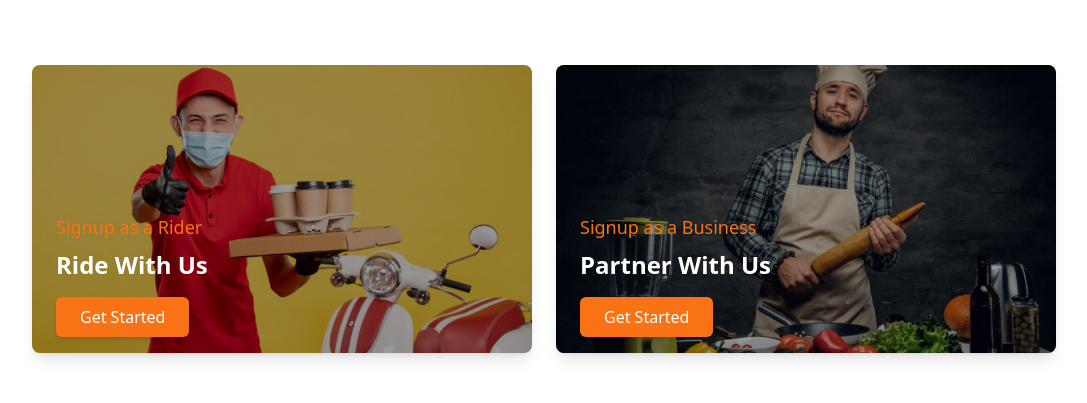
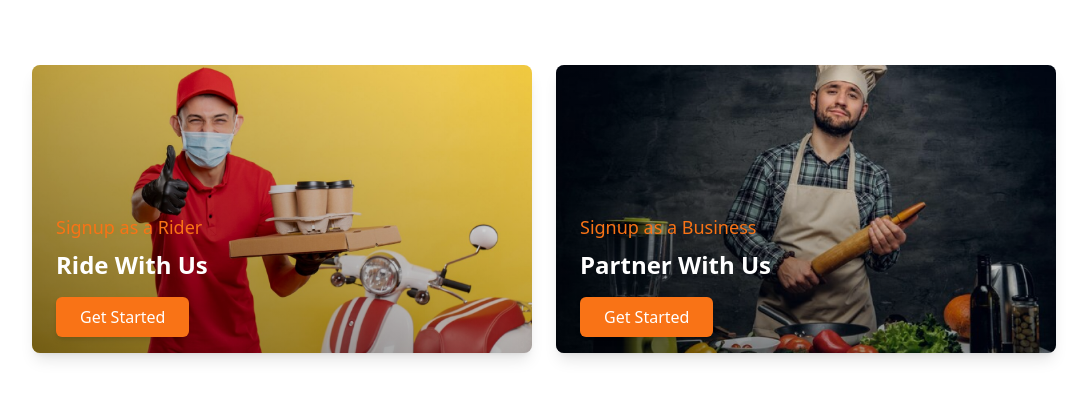
Before and after one commit to javidShabin/zippy-zag-main-project-frontend, a React (Vite) app: page / in a window 1280 px wide. Shown: the part 1391-1794 px from the top of the page, without its empty margins (96-1183 px from the left). Built offline with nearby package versions, Linux system fonts and the light colour scheme; no server answers; a web font is replaced by a local one.

Commit message:
Make little color changes in demo and restaurat section

```diff
--- a/src/pages/Demo.jsx
+++ b/src/pages/Demo.jsx
@@ -60,7 +60,7 @@ const Demo = () => {
               backgroundPosition: "center",
             }}
           >
-            <div className="absolute inset-0 bg-black bg-opacity-40 flex items-end text-left px-6 py-4">
+            <div className="absolute inset-0 bg-gradient-to-tr from-[#00000085] bg-opacity-40 flex items-end text-left px-6 py-4">
               <div>
                 <p className="text-orange-500 text-lg font-medium">
                   Signup as a Rider
@@ -84,7 +84,7 @@ const Demo = () => {
               backgroundPosition: "center",
             }}
           >
-            <div className="absolute inset-0 bg-black bg-opacity-40 flex items-end text-left px-6 py-4">
+            <div className="absolute inset-0 bg-gradient-to-tr from-[#00000085] bg-opacity-40 flex items-end text-left px-6 py-4">
               <div>
                 <p className="text-orange-500 text-lg font-medium">
                   Signup as a Business
--- a/src/pages/Restaurant.jsx
+++ b/src/pages/Restaurant.jsx
@@ -41,7 +41,7 @@ const Restaurant = () => {
                 key={restaurant._id}
               >
                 {/* Overlay */}
-                <div className="absolute inset-0 bg-black bg-opacity-40"></div>
+                <div className="absolute inset-0 bg-[#0000004f] bg-opacity-40"></div>
 
                 {/* Content */}
                 <div className="relative z-10 p-4 flex flex-col justify-end h-full text-white">
```
